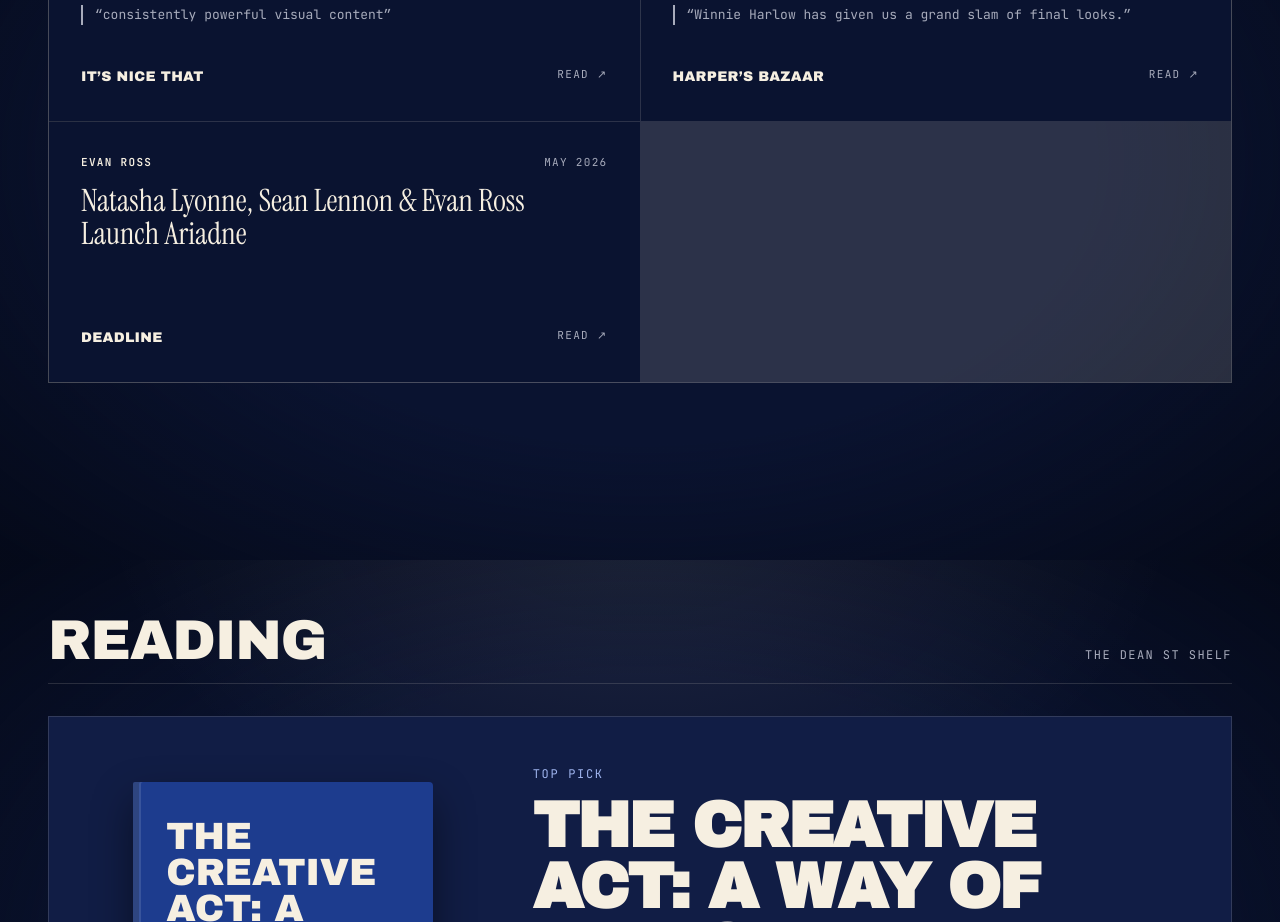
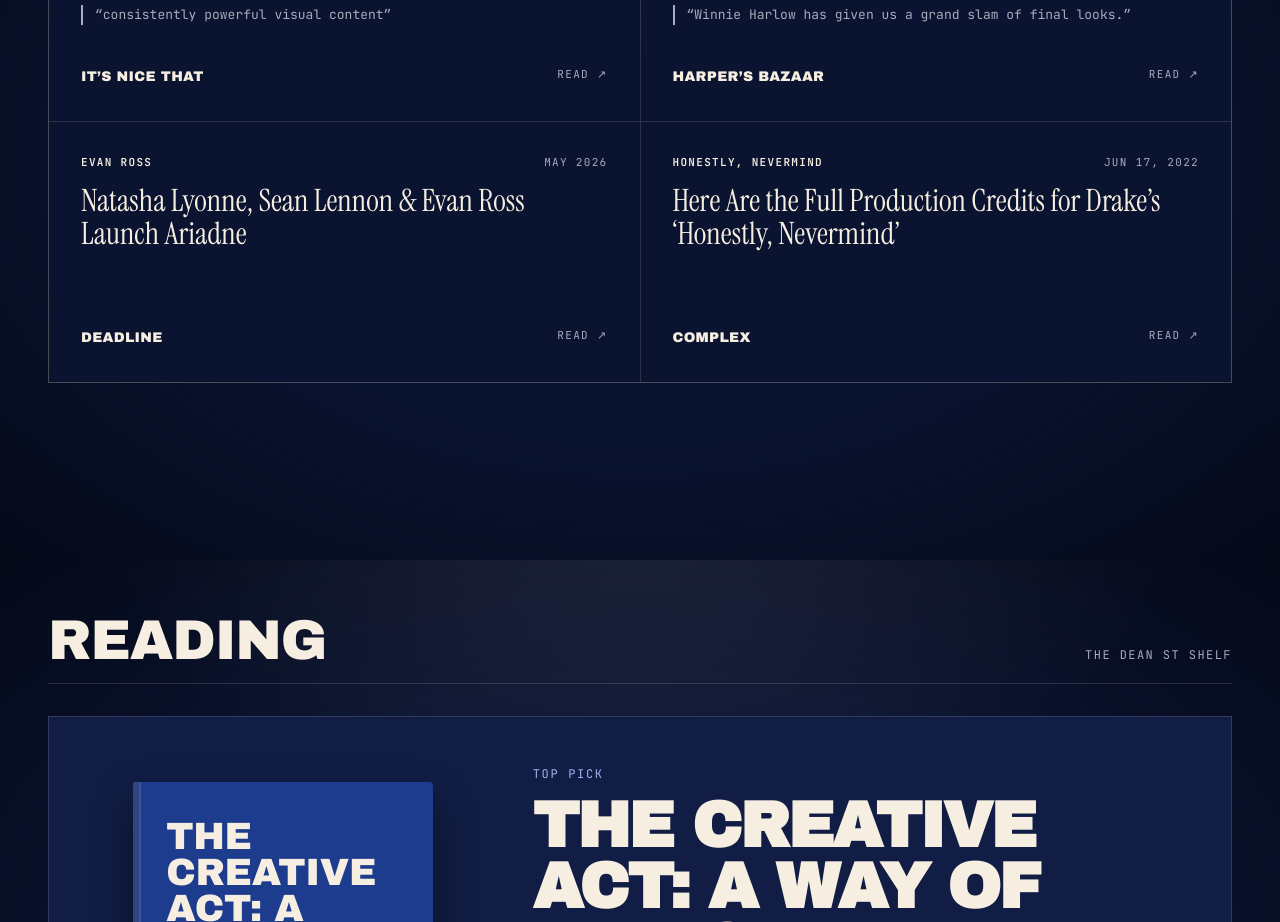
Before and after one commit to jallen214214/deanstmedia, a plain HTML site: page index.html in a window 1280 px wide. Shown: the part 2640-3562 px from the top of the page. Drawn offline with Linux system fonts and the light colour scheme.

Commit message:
Press: add Complex on Honestly, Nevermind credits
Co-Authored-By: Claude Opus 5.5 <noreply@anthropic.com>

```diff
--- a/index.html
+++ b/index.html
@@ -504,6 +504,9 @@ const PRESS = [
   { subject: "Evan Ross", outlet: "Deadline", date: "May 2026",
     headline: "Natasha Lyonne, Sean Lennon & Evan Ross Launch Ariadne",
     url: "https://deadline.com/2026/05/natasha-lyonne-sean-lennon-evan-ross-ariadne-launch-1236907576/" },
+  { subject: "Honestly, Nevermind", outlet: "Complex", date: "Jun 17, 2022",
+    headline: "Here Are the Full Production Credits for Drake’s ‘Honestly, Nevermind’",
+    url: "https://www.complex.com/music/a/zach-dionne/drake-honestly-nevermind-production-credits" },
 ];
 
 // 3) Reading. TOP_PICK is the featured book; SHELF is everything else.
```
